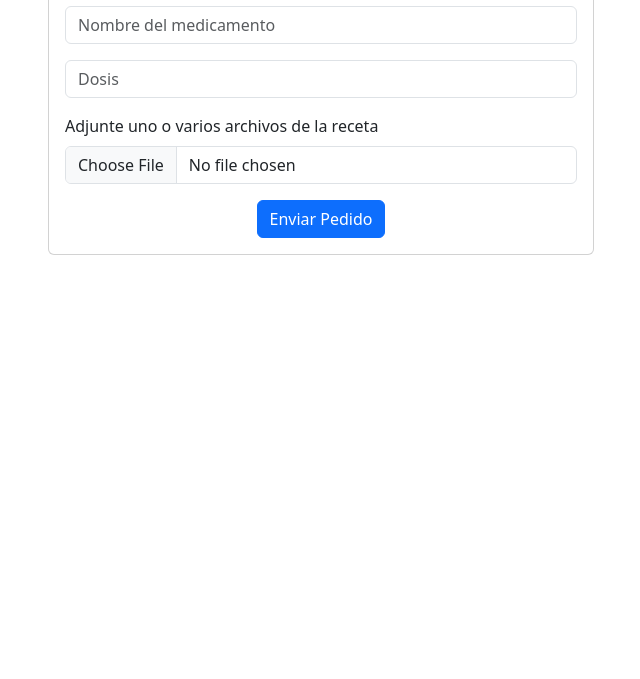
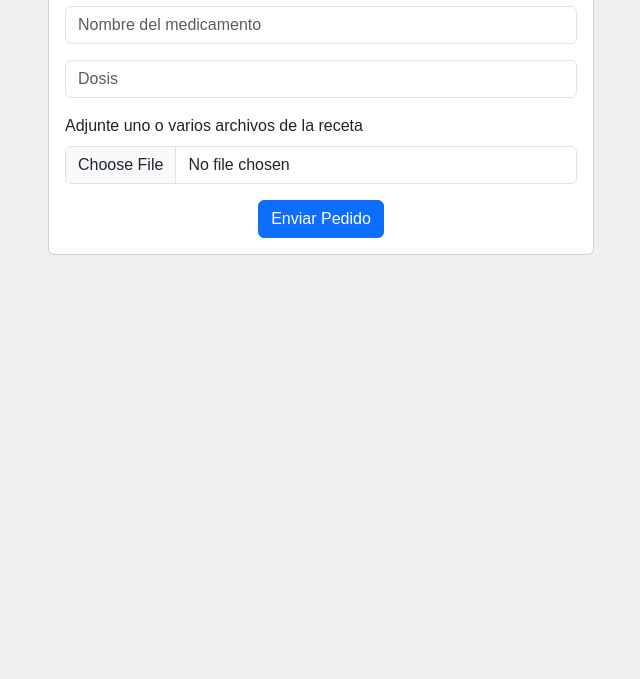
Before and after one commit to zzaingt66/PharmacyProject, a website: page prescription.html in a window 1280 px wide. Shown: the part 121-800 px from the top of the page, without its empty margins (319-959 px from the left). Drawn offline with nearby package versions, Linux system fonts and the light colour scheme.

```diff
--- a/prescription.html
+++ b/prescription.html
@@ -9,7 +9,8 @@
       integrity="sha384-QWTKZyjpPEjISv5WaRU9OFeRpok6YctnYmDr5pNlyT2bRjXh0JMhjY6hW+ALEwIH"
       crossorigin="anonymous"
     />
-    <title>Document</title>
+    <link rel="stylesheet" href="custom.css" />
+    <title>prescription</title>
   </head>
   <body class="bg">
     <div class="container">
```
Also changed, not shown: signIn.html (+1 -0 lines), index.html (line endings or trailing spaces).
